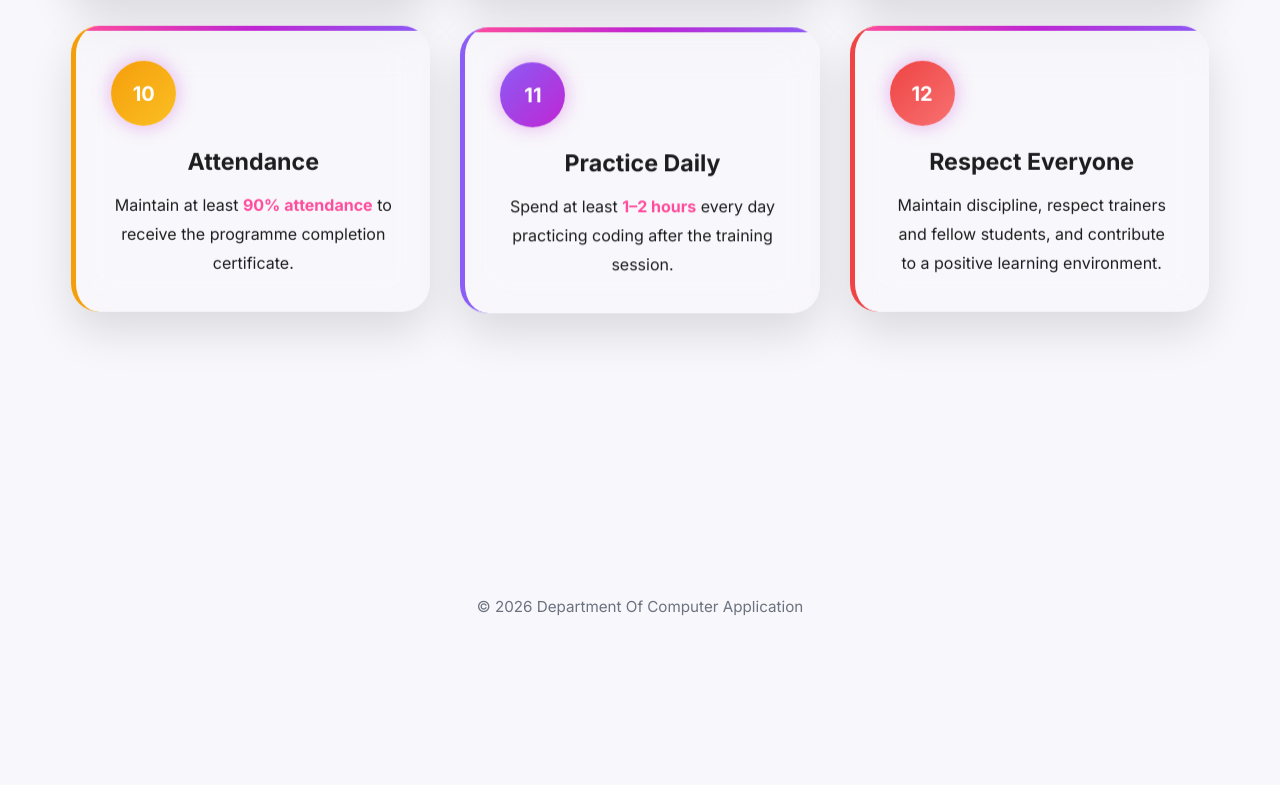
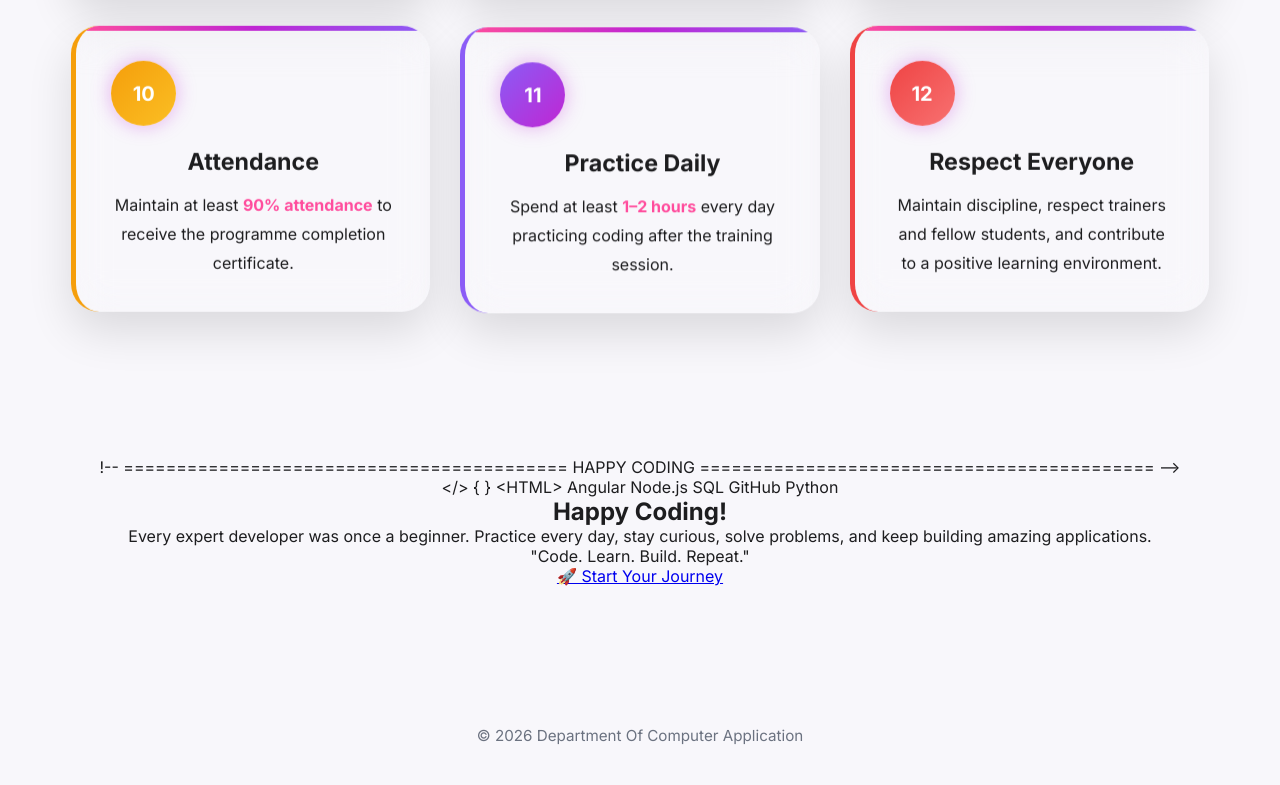
Before and after one commit to Tushar-Raghorte/fsd.github.io, a plain HTML site: page index.html in a window 1280 px wide. Shown: the part 8384-9169 px from the top of the page. Before the commit the page ends 9040 px from the top, so only its background shows below. Drawn offline with Linux system fonts and the light colour scheme.

Commit message:
Update index.html
added happy coding section

```diff
--- a/index.html
+++ b/index.html
@@ -952,6 +952,55 @@
 </section>
 
 
+    !-- ==========================================
+     HAPPY CODING
+=========================================== -->
+
+<section class="happy-coding">
+
+    <div class="coding-bg">
+        <span>&lt;/&gt;</span>
+        <span>{ }</span>
+        <span>&lt;HTML&gt;</span>
+        <span>Angular</span>
+        <span>Node.js</span>
+        <span>SQL</span>
+        <span>GitHub</span>
+        <span>Python</span>
+    </div>
+
+    <div class="coding-content">
+
+        <h2 class="typing-text">
+            Happy Coding!
+        </h2>
+
+        <p>
+
+            Every expert developer was once a beginner.
+            Practice every day, stay curious, solve problems,
+            and keep building amazing applications.
+
+        </p>
+
+        <div class="quote">
+
+            "Code. Learn. Build. Repeat."
+
+        </div>
+
+        <a href="#countdown" class="coding-btn">
+
+            🚀 Start Your Journey
+
+        </a>
+
+    </div>
+
+</section>
+
+
+
 </main>
 
 <!-- Footer -->
```
